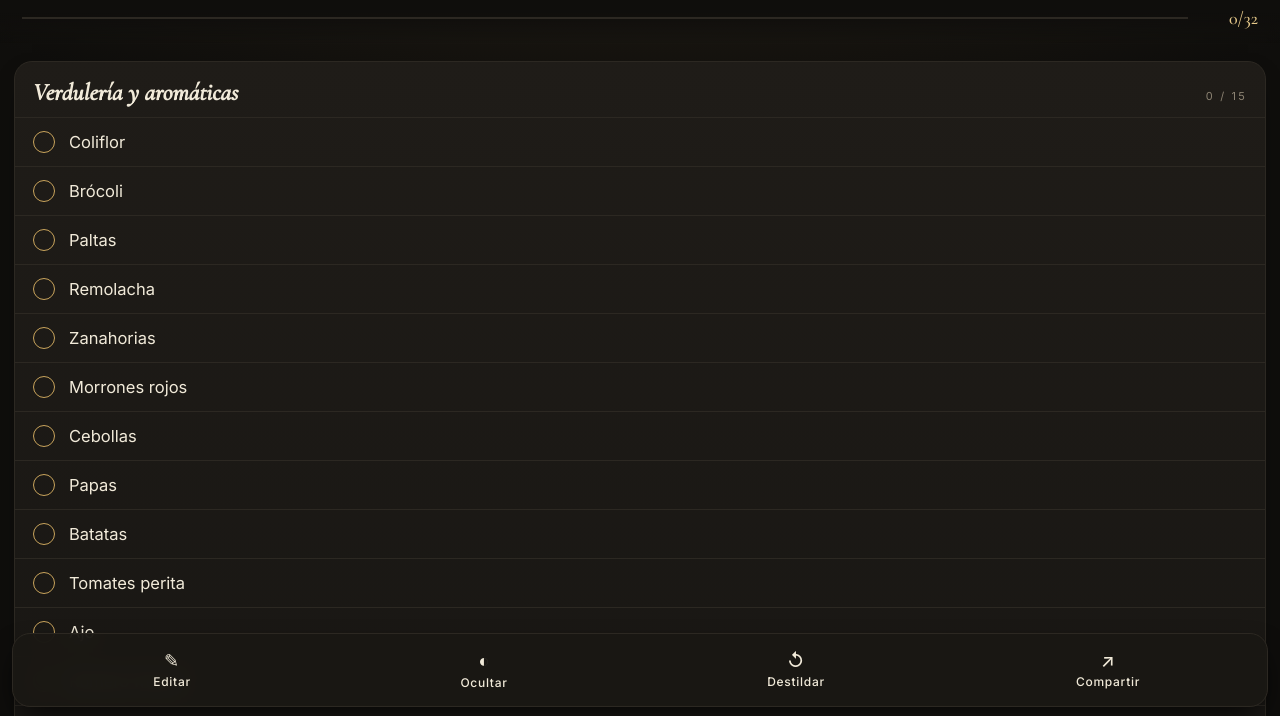
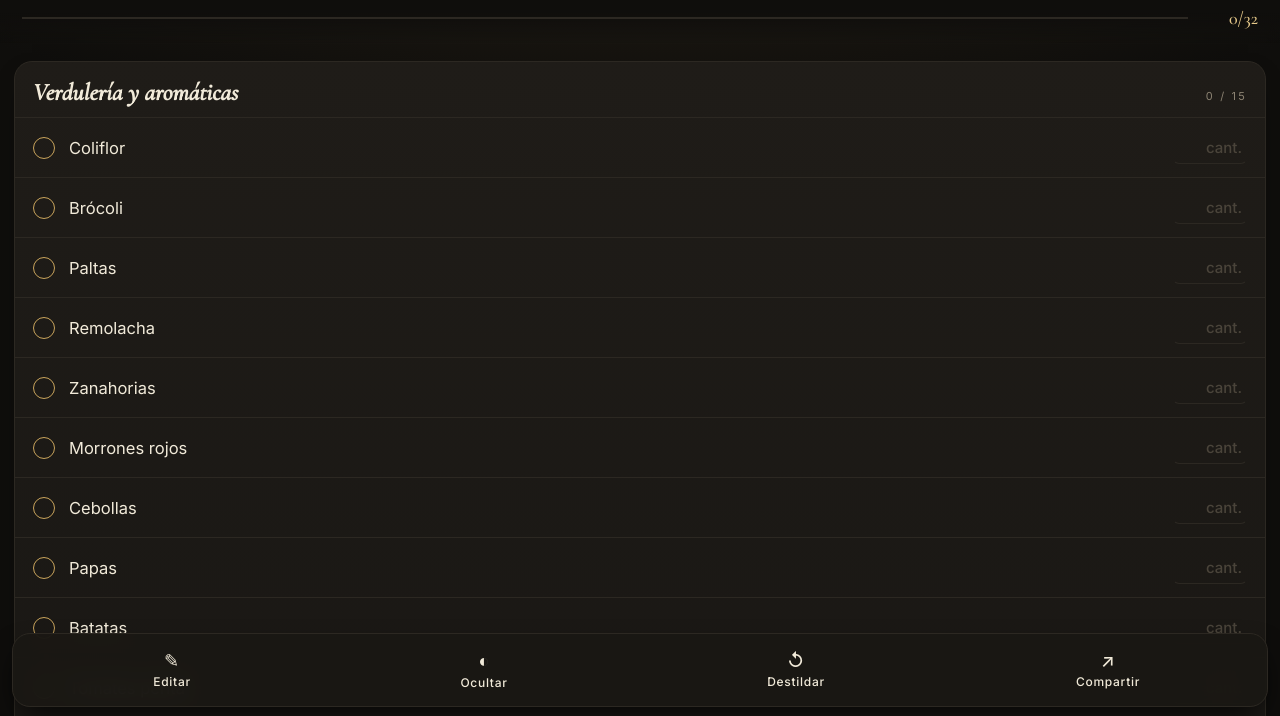
Before and after one commit to tomasjuarez021-debug/rutina-andrea, a plain HTML site: page lista-compras.html in a window 1280 px wide. Shown: the part 81-797 px from the top of the page. Drawn offline with nearby package versions, Linux system fonts and the light colour scheme.

Commit message:
Agregar campo de cantidad por ítem
Co-Authored-By: Claude Opus 5.5 <noreply@anthropic.com>
Claude-Session: https://claude.ai/code/session_01RU647URhbeCjvfK7wypZfp

```diff
--- a/lista-compras.html
+++ b/lista-compras.html
@@ -43,6 +43,11 @@
   .item.done .chk::after{transform:rotate(45deg) translate(-1px,-1px) scale(1)}
   .name{flex:1;font-size:16.5px;outline:none;transition:color .2s}
   .item.done .name{color:var(--muted);text-decoration:line-through;text-decoration-color:var(--gold)}
+  .qty{width:74px;flex-shrink:0;background:transparent;border:1px solid transparent;border-bottom:1px solid var(--line);
+    color:var(--gold2);font:500 15px var(--sans);text-align:right;padding:6px 4px;outline:none;border-radius:6px}
+  .qty::placeholder{color:#4a443a}
+  .qty:focus{border-color:var(--gold);background:var(--bg)}
+  .item.done .qty{color:var(--muted)}
   .del{display:none;background:none;border:0;color:var(--red);font-size:22px;line-height:1;padding:0 2px}
   .handle{display:none;color:var(--muted);font-size:14px;letter-spacing:-2px}
 
@@ -151,8 +156,12 @@ function render(){
     sec.items.forEach(it => {
       const row = document.createElement("div");
       row.className = "item" + (it.done ? " done" : "");
-      row.innerHTML = `<div class="chk"></div><div class="name">${esc(it.name)}</div><button class="del" aria-label="Borrar">×</button>`;
+      row.innerHTML = `<div class="chk"></div><div class="name">${esc(it.name)}</div><input class="qty" placeholder="cant." value="${esc(it.qty||"")}" enterkeyhint="done"><button class="del" aria-label="Borrar">×</button>`;
       const name = row.querySelector(".name");
+      const qty = row.querySelector(".qty");
+      qty.onclick = e => e.stopPropagation();
+      qty.oninput = () => { it.qty = qty.value; save(); };
+      qty.onkeydown = e => { if (e.key === "Enter") qty.blur(); };
       name.contentEditable = isEdit();
       row.onclick = e => {
         if (isEdit()) return;
@@ -212,7 +221,7 @@ $("#clearBtn").onclick = () => {
   data.forEach(s => s.items.forEach(i => i.done = false)); save(); render(); toast("Lista reiniciada");
 };
 $("#shareBtn").onclick = async () => {
-  const txt = data.map(s => `*${s.cat}*\n` + s.items.filter(i => !i.done).map(i => `• ${i.name}`).join("\n")).join("\n\n");
+  const txt = data.map(s => `*${s.cat}*\n` + s.items.filter(i => !i.done).map(i => `• ${i.name}${i.qty ? " — " + i.qty : ""}`).join("\n")).join("\n\n");
   try {
     if (navigator.share) await navigator.share({title:"Lista de compras", text:txt});
     else { await navigator.clipboard.writeText(txt); toast("Copiada al portapapeles"); }
```
